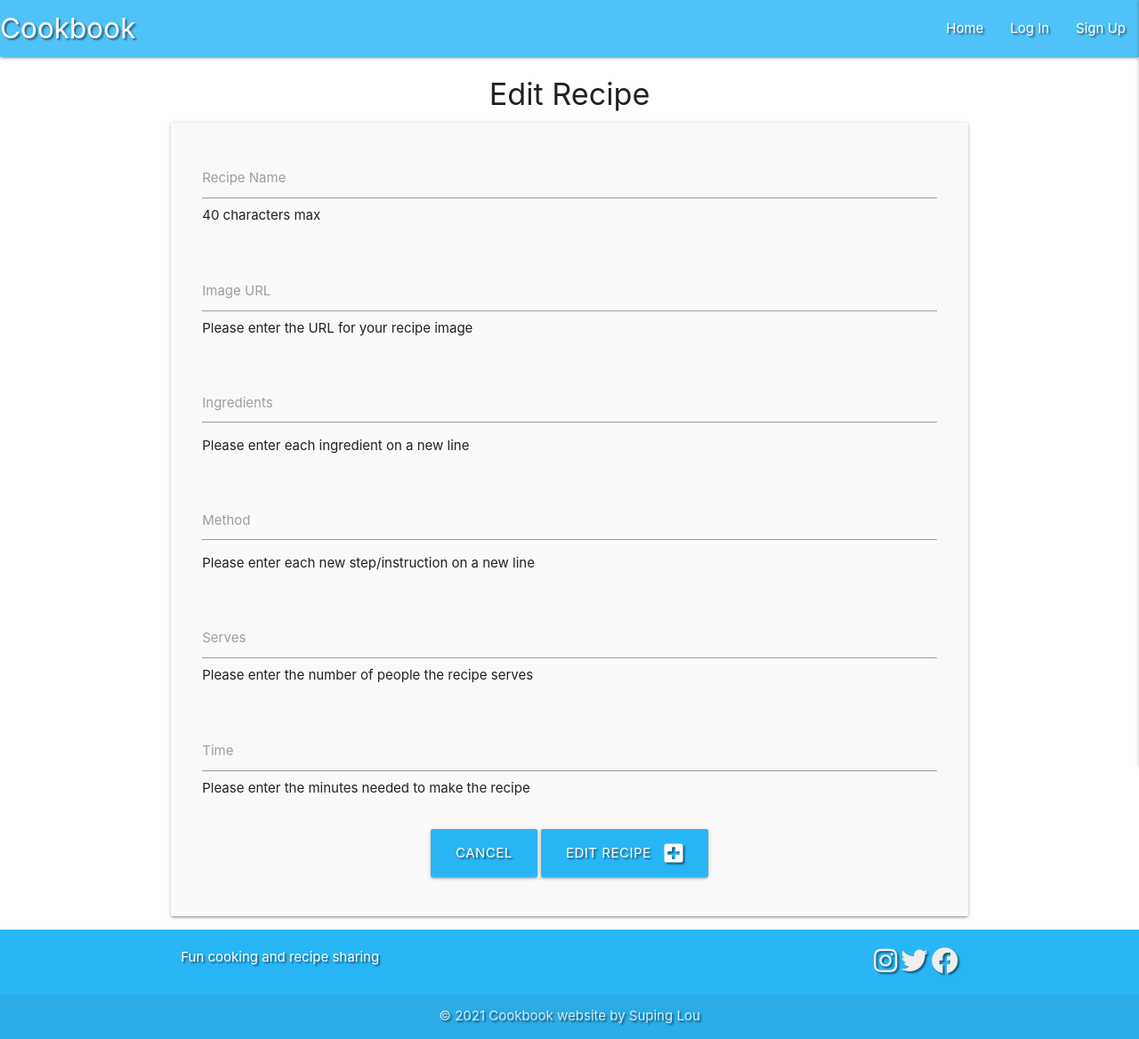
After one commit to Code-Institute-Submissions/suping106-milestone3, a Flask app: template templates/edit_recipe.html in a window 1280 px wide. The commit adds this page. Shown: the whole page at 89% size. Run offline with Flask 2, Linux system fonts and the light colour scheme; the template is opened without the code that fills it, so the values that code supplies are empty; some libraries are stand-ins or nearby versions.

Commit message:
add recipe_content and edit_recipe pages

```diff
--- /dev/null
+++ b/templates/edit_recipe.html
@@ -0,0 +1,87 @@
+{% extends "base.html" %}
+{% block content %}
+
+    <div class="container">
+
+        <!-- Page Header -->
+        <h4 class="center-align page-header">Edit Recipe</h4>
+
+        <!-- Card panel containing form -->
+        <div class="row card-panel grey lighten-5">
+            <form class="col s12" method="POST" action="{{ url_for('edit_recipe', recipe_id=recipe._id) }}">
+                <!-- Recipe name input -->
+                <div class="row">
+                    <div class="input-field col s12">
+                        <input id="recipe_name" name="recipe_name" minlength="1" maxlength="40"
+                            value="{{ recipe.recipe_name }}" type="text" class="validate" required>
+                        <label for="recipe_name">Recipe Name</label>
+                        <span class="register-help">40 characters max</span>
+                    </div>
+                </div>
+                <!-- Image input -->
+                <div class="row">
+                    <div class="input-field col s12">
+                        <input id="recipe_image" name="recipe_image" minlength="3" maxlength="5000"
+                            value="{{ recipe.recipe_image }}" type="text" class="validate" required>
+                        <label for="recipe_image">Image URL</label>
+                        <span class="register-help">Please enter the URL for your recipe image</span>
+                    </div>
+                </div>
+                <!-- Ingedients input -->
+                <div class="row">
+                    <div class="input-field col s12">
+                        <textarea id="recipe_ingredients" name="recipe_ingredients" minlength="3"
+                            class="materialize-textarea validate" required>
+                            {{- recipe.recipe_ingredients -}}
+                        </textarea>
+                        <label for="recipe_ingredients">Ingredients</label>
+                        <span class="register-help">Please enter each ingredient on a new line</span>
+                    </div>
+                </div>
+                <!-- Method input -->
+                <div class="row">
+                    <div class="input-field col s12">
+                        <textarea id="recipe_method" name="recipe_method" minlength="3"
+                            class="materialize-textarea validate" required>
+                            {{- recipe.recipe_method -}}
+                        </textarea>
+                        <label for="recipe_method">Method</label>
+                        <span class="register-help">Please enter each new step/instruction on a new line</span>
+                    </div>
+                </div>
+                <!-- Number served input -->
+                <div class="row">
+                    <div class="input-field col s12">
+                        <input id="recipe_serves" name="recipe_serves" minlength="1" maxlength="2"
+                            value="{{ recipe.recipe_serves }}" type="text" class="validate" required>
+                        <label for="recipe_serves">Serves</label>
+                        <span class="register-help">Please enter the number of people the recipe serves</span>
+                    </div>
+                </div>
+                <!-- Time taken input -->
+                <div class="row">
+                    <div class="input-field col s12">
+                        <input id="recipe_time" name="recipe_time" minlength="1" maxlength="2"
+                            value="{{ recipe.recipe_time }}" type="text" class="validate" required>
+                        <label for="recipe_time">Time</label>
+                        <span class="register-help">Please enter the minutes needed to make the recipe</span>
+                    </div>
+                </div>
+                <!-- Buttons -->
+                <div class="row">
+                    <div class="col s12 center-align">
+                        <!-- Cancel button (Note: takes user back to recipes.html) -->
+                        <a href="{{ url_for('get_recipes') }}" class="btn-large light-blue lighten-1 text-shadow">Cancel</a>
+                        <!-- Edit recipe button -->
+                        <button type="submit" class="btn-large light-blue lighten-1 text-shadow">
+                            Edit Recipe <i class="fas fa-plus-square right"></i>
+                        </button>
+                    </div>
+                </div>
+            </form>
+
+        </div>
+
+    </div>
+
+{% endblock %}
```
Also changed, not shown: templates/login.html (+8 -7 lines), templates/recipe_content.html (added, +70 -0 lines).
